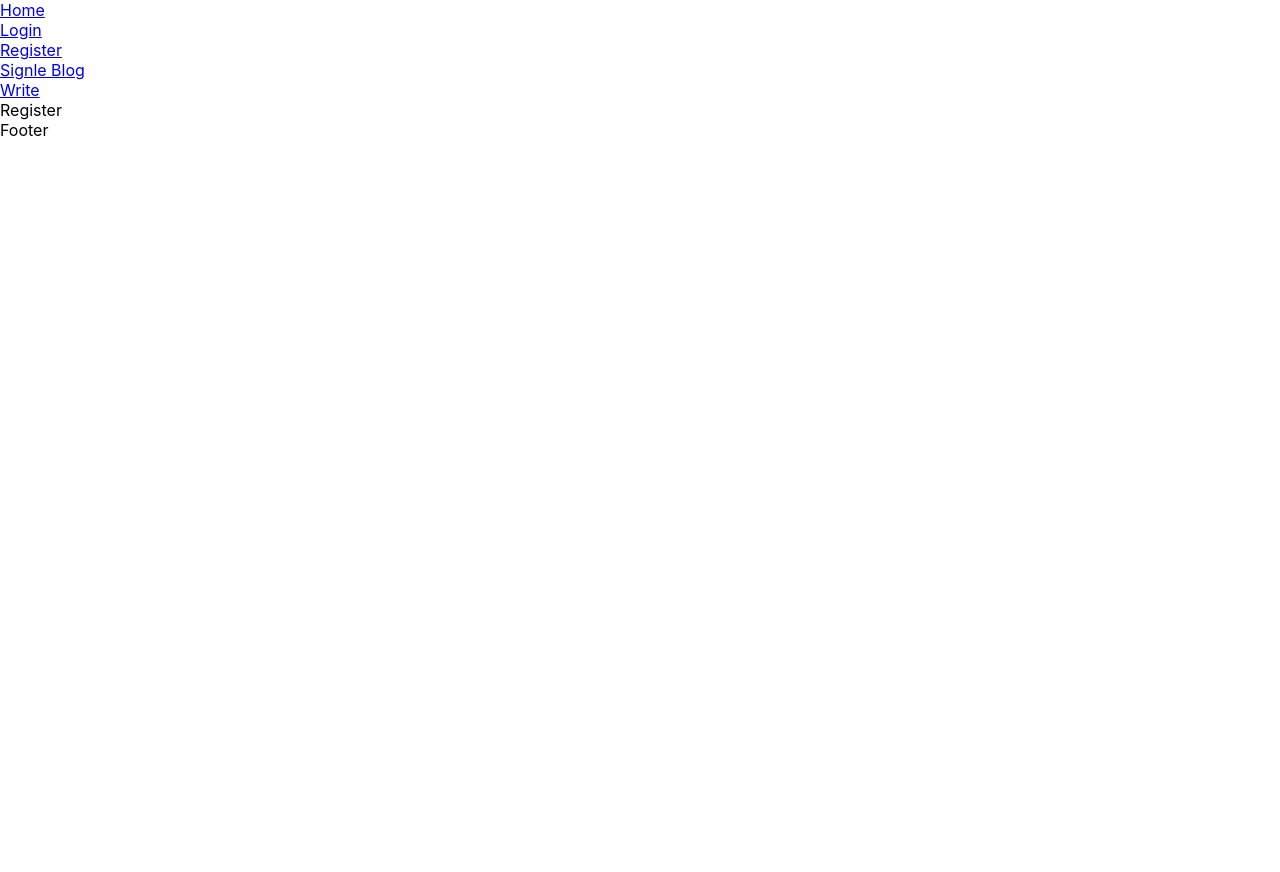
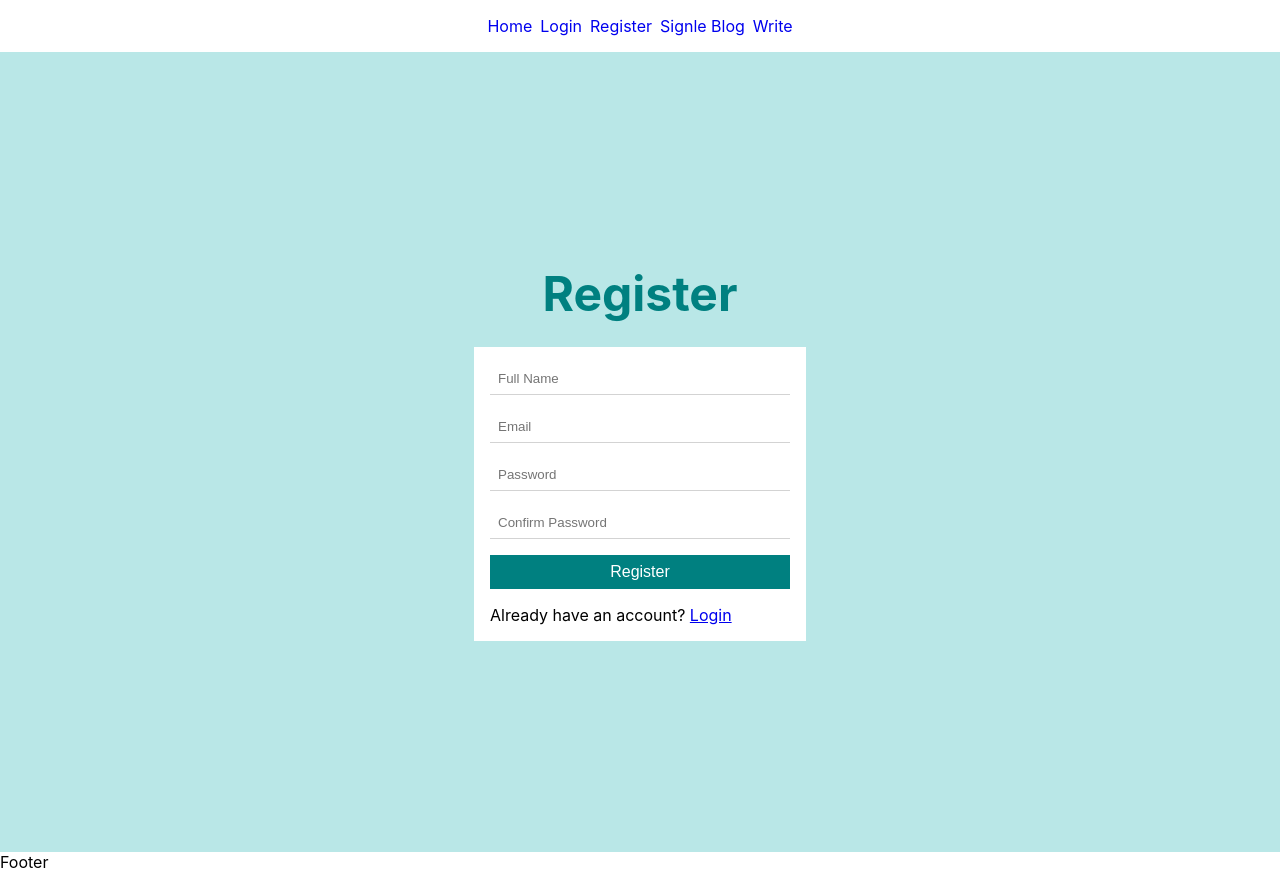
Before and after one commit to Owhab/dev-blog, a React (Create React App) app in the folder frontend/: page /register in a window 1280 px wide. Before the commit the page ends 800 px from the top, so only its background shows below. Built offline with nearby package versions, Linux system fonts and the light colour scheme.

Commit message:
added register form to the register page

```diff
--- a/frontend/src/components/Navbar.js
+++ /dev/null
@@ -1,28 +0,0 @@
-import React from "react";
-import { Link } from "react-router-dom";
-
-const Navbar = () => {
-  return (
-    <div>
-      <ul>
-        <li>
-          <Link to="/">Home</Link>
-        </li>
-        <li>
-          <Link to="login">Login</Link>
-        </li>
-        <li>
-          <Link to="register">Register</Link>
-        </li>
-        <li>
-          <Link to="post/343">Signle Blog</Link>
-        </li>
-        <li>
-          <Link to="write">Write</Link>
-        </li>
-      </ul>
-    </div>
-  );
-};
-
-export default Navbar;
--- /dev/null
+++ b/frontend/src/components/Navbar.jsx
@@ -0,0 +1,30 @@
+import React from "react";
+import { Link } from "react-router-dom";
+
+const Navbar = () => {
+  return (
+    <div className="container">
+      <nav>
+        <ul>
+          <li>
+            <Link to="/">Home</Link>
+          </li>
+          <li>
+            <Link to="login">Login</Link>
+          </li>
+          <li>
+            <Link to="register">Register</Link>
+          </li>
+          <li>
+            <Link to="post/343">Signle Blog</Link>
+          </li>
+          <li>
+            <Link to="write">Write</Link>
+          </li>
+        </ul>
+      </nav>
+    </div>
+  );
+};
+
+export default Navbar;
--- a/frontend/src/pages/Login.jsx
+++ b/frontend/src/pages/Login.jsx
@@ -1,4 +1,5 @@
 import React from "react";
+import { Link } from "react-router-dom";
 
 const Login = () => {
   return (
@@ -19,6 +20,9 @@ const Login = () => {
         />
 
         <button>Login</button>
+        <p>
+          Don't have an account? <Link to="/register">Register</Link>
+        </p>
       </form>
     </div>
   );
--- a/frontend/src/pages/Register.jsx
+++ b/frontend/src/pages/Register.jsx
@@ -1,7 +1,32 @@
 import React from "react";
+import { Link } from "react-router-dom";
 
 const Register = () => {
-  return <div>Register</div>;
+  return (
+    <div className="auth">
+      <h1>Register</h1>
+      <form action="#">
+        <input type="text" name="Name" id="name" placeholder="Full Name" />
+        <input type="email" name="email" id="email" placeholder="Email" />
+        <input
+          type="password"
+          name="password"
+          id="password"
+          placeholder="Password"
+        />
+        <input
+          type="password"
+          name="confirm_password"
+          id="confirm_password"
+          placeholder="Confirm Password"
+        />
+        <button>Register</button>
+        <p>
+          Already have an account? <Link to="/login">Login</Link>
+        </p>
+      </form>
+    </div>
+  );
 };
 
 export default Register;
--- a/frontend/src/style.scss
+++ b/frontend/src/style.scss
@@ -12,6 +12,21 @@ $lightGreen: #b9e7e7;
 
 .app {
   .container {
+    nav {
+      padding-block: 1rem;
+      ul {
+        list-style: none;
+        display: flex;
+        align-items: center;
+        justify-content: center;
+        gap: 0.5rem;
+        li {
+          a {
+            text-decoration: none;
+          }
+        }
+      }
+    }
     .auth {
       display: flex;
       flex-direction: column;
@@ -25,6 +40,31 @@ $lightGreen: #b9e7e7;
         font-size: 3rem;
         margin-bottom: 1.5rem;
       }
+
+      form {
+        display: flex;
+        flex-direction: column;
+        gap: 1rem;
+        background-color: #fff;
+        padding: 1rem;
+        width: 300px;
+
+        input {
+          border: none;
+          border-bottom: 1px solid lightgray;
+          padding: 0.5rem;
+        }
+
+        button {
+          padding: 0.5rem 1rem;
+          background-color: teal;
+          outline: none;
+          border: none;
+          font-size: 1rem;
+          cursor: pointer;
+          color: #fff;
+        }
+      }
     }
   }
 }
```
Also changed, not shown: frontend/src/components/Footer.jsx (renamed from frontend/src/components/Footer.js).
